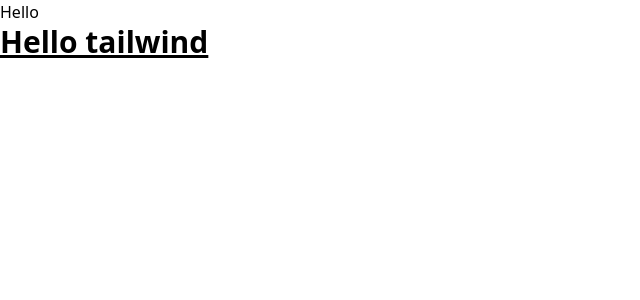
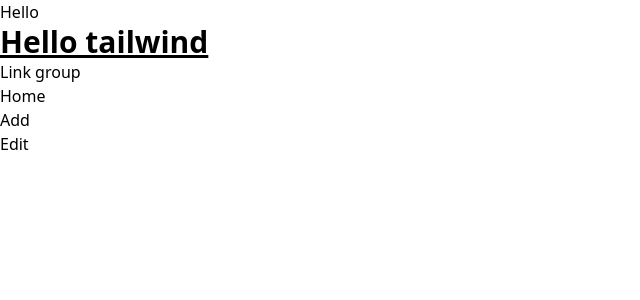
Before and after one commit to bubzling/startpage, a Next.js app: page / in a window 1280 px wide. Shown: the top 300 px of the page, without its empty margins (0-640 px from the left). Built offline with nearby package versions, Linux system fonts and the light colour scheme.

Commit message:
figgure out links thing

```diff
--- /dev/null
+++ b/src/models/nav.model.ts
@@ -0,0 +1,4 @@
+export interface LinkObject {
+    href: string,
+    label: string,
+}
--- /dev/null
+++ b/src/models/state.model.ts
@@ -0,0 +1,13 @@
+export interface State  {
+    AppData: [LinkGroup]
+}
+
+export interface LinkGroup {
+    name: string,
+    links: [Link]
+}
+
+export interface Link {
+    name: string,
+    url: string
+}
--- /dev/null
+++ b/src/pages/addgroup.tsx
@@ -0,0 +1,6 @@
+
+export default function AddGroup () {
+    return (
+        <p>Add Group Page</p>
+    )
+}
--- /dev/null
+++ b/src/pages/editgroup.tsx
@@ -0,0 +1,7 @@
+
+
+export default function EditGroup () {
+    return (
+        <p>Edit Group Page</p>
+    )
+}
--- a/src/pages/index.tsx
+++ b/src/pages/index.tsx
@@ -1,9 +1,29 @@
+import { LinkObject } from "@/models/nav.model"
+import Link from "next/link"
+
+// do I overkill this and add the thing
+const navLinks: Array<LinkObject> = [
+  { href: '/', label: 'Home' },
+  { href: '/addgroup', label: 'Add' },
+  { href: '/editgroup', label: 'Edit' },
+]
+
+function renderLink (linkObjects: Array<LinkObject>) {
+  return linkObjects.map(e => (
+    <li><Link href={e.href}>{ e.label }</Link></li>
+  ));
+}
 
 export default function Home() {
   return (
     <>
       <main>
         <h1 className="text-3xl font-bold underline">Hello tailwind</h1>
+
+        <ul>
+          <label>Link group</label>
+            {renderLink(navLinks)}
+        </ul>
       </main>
     </>
   )
--- /dev/null
+++ b/src/utils/link.helpers.tsx
@@ -0,0 +1,8 @@
+
+export function isValidUrl(inputUrl: string): boolean {
+    return false;
+}
+
+export function formatUrl(inputUrl: string): string {
+    return 'kek';
+}
```
Also changed, not shown: 1 other file (tests, documents, lock files or other folders).
